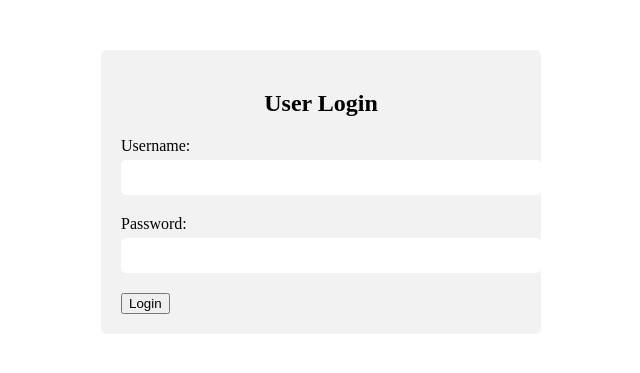
After one commit to mohitsharma03/MFAWebApp, a Flask app: template templates/login.html in a window 1280 px wide. The commit adds this page. Shown: the top 373 px of the page, without its empty margins (319-959 px from the left). Run offline with Flask 2, Linux system fonts and the light colour scheme; the template is opened without the code that fills it, so the values that code supplies are empty.

Commit message:
merging login and video feed

```diff
--- a/app.py
+++ b/app.py
@@ -1,12 +1,29 @@
-from flask import Flask, render_template, Response
+from flask import Flask, render_template,  request, Response
 import cv2
 import face_recognition
+#import dlib
 
 app = Flask(__name__)
 
-camera = cv2.VideoCapture(0)
+@app.route('/')
+def login():
+    return render_template('login.html')
+
+@app.route('/video_feed', methods=['POST'])
+def login_post():
+    username = request.form['username']
+    password = request.form['password']
+
+    # Replace the following code with your authentication logic
+    if username == 'admin' and password == 'password':
+        #return render_template('face.html')
+        return Response(gen_frames(), mimetype='multipart/x-mixed-replace; boundary=frame')
+    else:
+        return 'Incorrect username or password'
+
 
 def gen_frames():
+    camera = cv2.VideoCapture(0)
     while True:
         success, frame = camera.read()
         if not success:
@@ -22,13 +39,9 @@ def gen_frames():
             yield (b'--frame\r\n'
                    b'Content-Type: image/jpeg\r\n\r\n' + frame + b'\r\n')
 
-@app.route('/')
-def index():
-    return render_template('index.html')
-
-@app.route('/video_feed')
-def video_feed():
-    return Response(gen_frames(), mimetype='multipart/x-mixed-replace; boundary=frame')
+#@app.route('/video_feed')
+#def video_feed():
+#   return Response(gen_frames(), mimetype='multipart/x-mixed-replace; boundary=frame')
 
 if __name__ == '__main__':
-    app.run(debug=True)
+    app.run(debug=False)
--- a/static/style.css
+++ b/static/style.css
@@ -1,26 +1,38 @@
-body {
-  font-family: Arial, sans-serif;
-  background-color: #f0f0f0;
+form {
+  max-width: 400px;
+  margin: 50px auto;
   padding: 20px;
+  background-color: #f2f2f2;
+  border-radius: 5px;
 }
 
-h1 {
+h2 {
   text-align: center;
 }
 
-#video-container {
-  margin: 20px auto;
-  display: flex;
-  justify-content: center;
+label {
+  display: block;
+  margin-bottom: 5px;
 }
 
-#result-container {
-  margin: 20px auto;
-  text-align: center;
+input[type="text"],
+input[type="password"] {
+  width: 100%;
+  padding: 10px;
+  margin-bottom: 20px;
+  border: none;
+  border-radius: 5px;
 }
 
-#result-text {
-  font-size: 18px;
-  font-weight: bold;
-  color: red;
+input[type="button"] {
+  background-color: #4CAF50;
+  color: #fff;
+  padding: 10px 20px;
+  border: none;
+  border-radius: 5px;
+  cursor: pointer;
 }
+
+input[type="button"]:hover {
+  background-color: #3e8e41;
+}
--- /dev/null
+++ b/templates/login.html
@@ -0,0 +1,17 @@
+<!DOCTYPE html>
+<html>
+  <head>
+    <title>User Login</title>
+    <link rel="stylesheet" type="text/css" href="static/style.css">
+  </head>
+  <body>
+    <form action="/video_feed" method="post">
+      <h2>User Login</h2>
+      <label for="username">Username:</label>
+      <input type="text" id="username" name="username" required>
+      <label for="password">Password:</label>
+      <input type="password" id="password" name="password" required>
+      <input type="submit" value="Login">
+    </form>
+  </body>
+</html>
```
Also changed, not shown: templates/face.html (renamed from templates/index.html).
